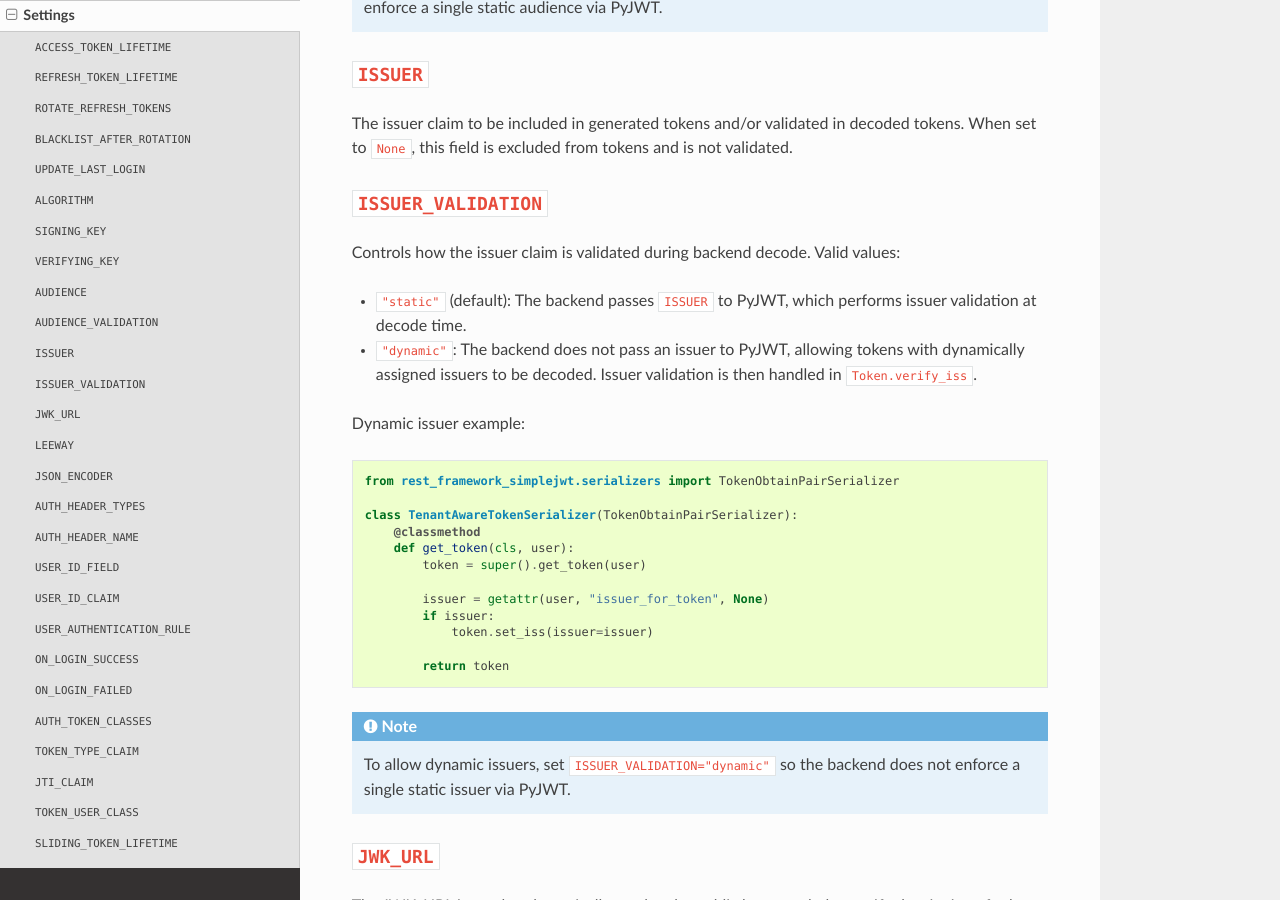
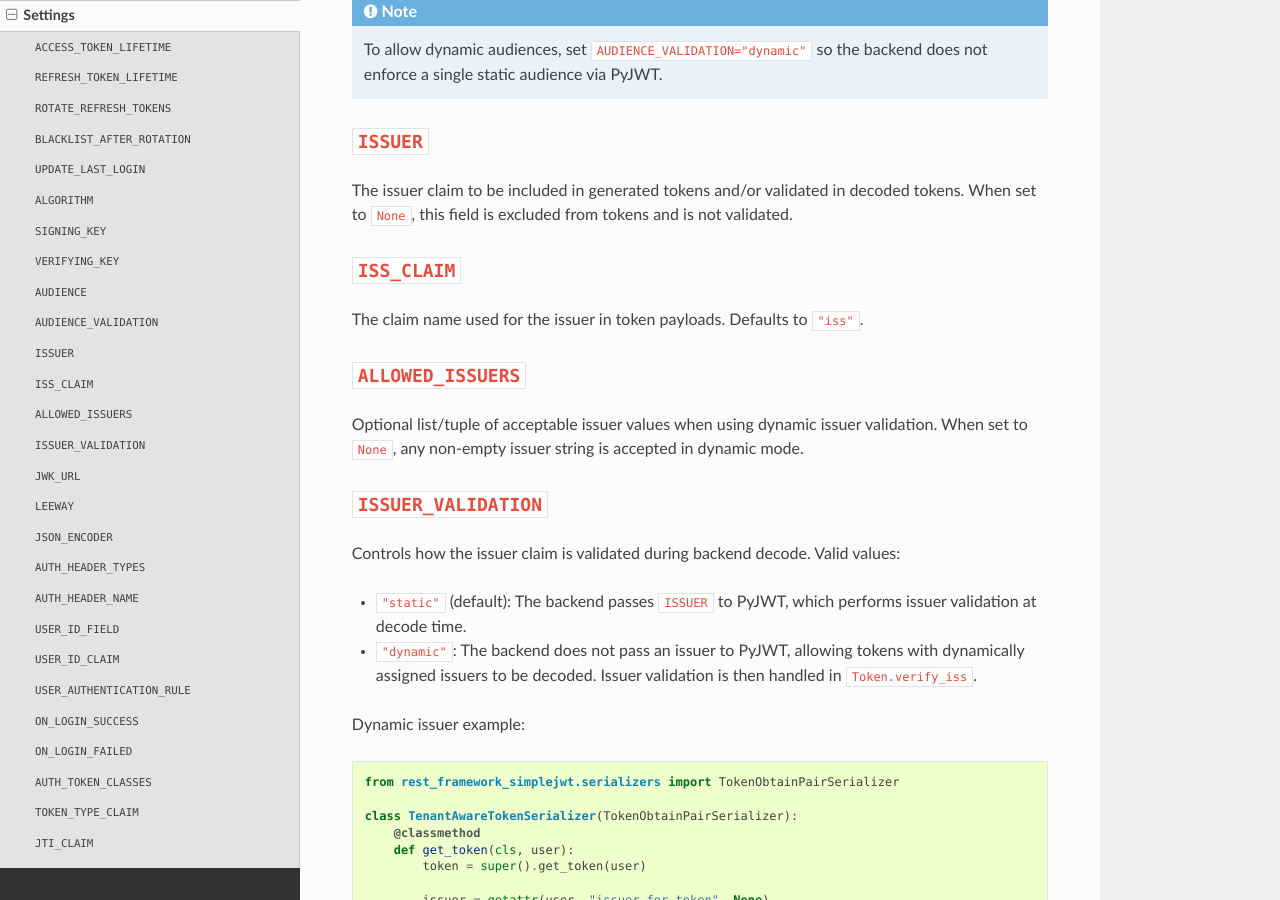
Before and after one commit to jazzband/djangorestframework-simplejwt, a Sphinx documentation site: the page built from docs/settings.rst, in a window 1280 px wide and 900 px high, scrolled down 3660 px. Built offline with Sphinx 7.4.7 and the Read the Docs theme 3.1.0, drawn with Linux system fonts in a browser that asks for light colours; the version number could not be read and is left out; some of the changed text lies outside the part shown.

Commit message:
docs: document issuer claim settings in SIMPLE_JWT

```diff
--- a/docs/settings.rst
+++ b/docs/settings.rst
@@ -24,7 +24,11 @@ Some of Simple JWT's behavior can be customized through settings variables in
       "SIGNING_KEY": settings.SECRET_KEY,
       "VERIFYING_KEY": "",
       "AUDIENCE": None,
+      "AUDIENCE_VALIDATION": "static",
       "ISSUER": None,
+      "ISSUER_VALIDATION": "static",
+      "ISS_CLAIM": "iss",
+      "ALLOWED_ISSUERS": None,
       "JSON_ENCODER": None,
       "JWK_URL": None,
       "LEEWAY": 0,
@@ -192,6 +196,18 @@ Dynamic audience example::
 The issuer claim to be included in generated tokens and/or validated in decoded
 tokens. When set to ``None``, this field is excluded from tokens and is not
 validated.
+
+``ISS_CLAIM``
+-------------
+
+The claim name used for the issuer in token payloads. Defaults to ``"iss"``.
+
+``ALLOWED_ISSUERS``
+-------------------
+
+Optional list/tuple of acceptable issuer values when using dynamic issuer
+validation. When set to ``None``, any non-empty issuer string is accepted in
+dynamic mode.
 
 ``ISSUER_VALIDATION``
 ---------------------
```
Also changed, not shown: 1 other file.
